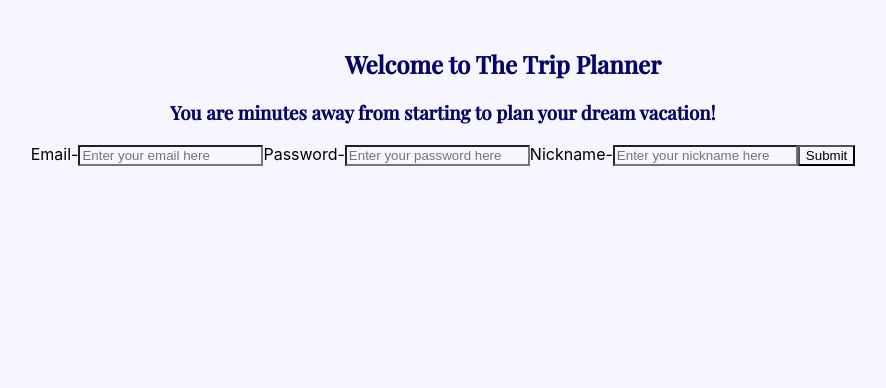
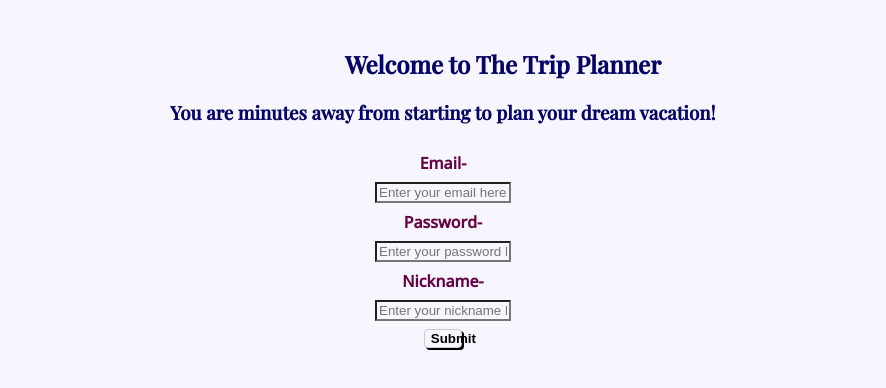
Before and after one commit to InbalGam/trip_planner, a React (Create React App) app in the folder frontend/trip-planner/: page /register in a window 1280 px wide. Shown: the top 388 px of the page, without its empty margins (197-1083 px from the left). Built offline with nearby package versions, Linux system fonts and the light colour scheme; a web font is replaced by a local one.

Commit message:
added form class

```diff
--- a/frontend/trip-planner/src/Components/Register.js
+++ b/frontend/trip-planner/src/Components/Register.js
@@ -64,7 +64,7 @@ function Register() {
         <div className="register_container">
             <h2>Welcome to The Trip Planner</h2>
             <h3>You are minutes away from starting to plan your dream vacation!</h3>
-            <form onSubmit={submitForm}>
+            <form onSubmit={submitForm} className='registerForm'>
                 <label htmlFor='username'>Email-</label>
                 <input id='username' type='text' name='username' value={username} placeholder={'Enter your email here'} onChange={handleUsernameChange} />
                 {validUsername ? '' : 'The username needs to be a valid email'}
--- a/frontend/trip-planner/src/Components/TripAddUpdate.js
+++ b/frontend/trip-planner/src/Components/TripAddUpdate.js
@@ -124,7 +124,7 @@ function TripAdd(props) {
     };
 
     return (
-        <form onSubmit={submitTrip}>
+        <form onSubmit={submitTrip} className={'tripForm'}>
             <Select options={options} value={country} onChange={changeHandler} className="countrySelect"/>
             <label for='city'>City</label>
             <input id='city' type='text' name='city' value={city} placeholder={'Enter city here'} onChange={handleTextChange} className="city_input"/>
```
